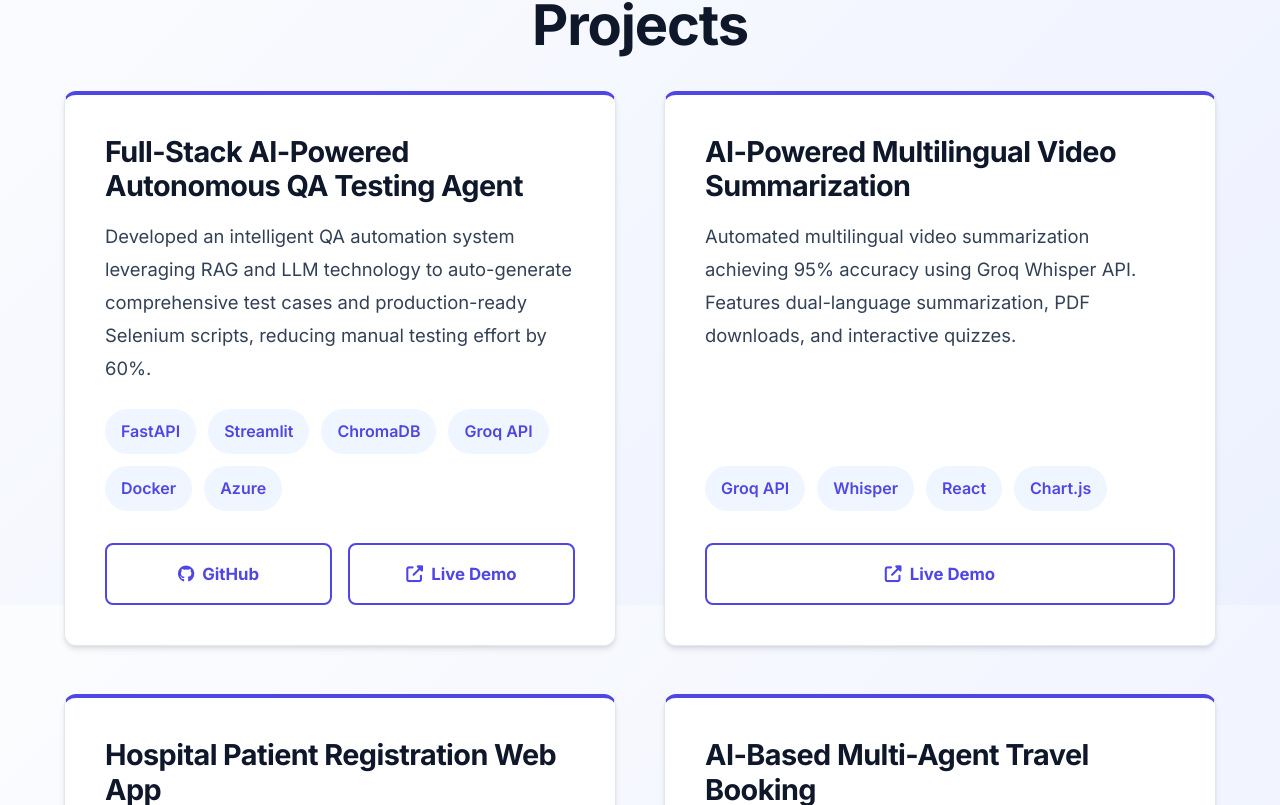
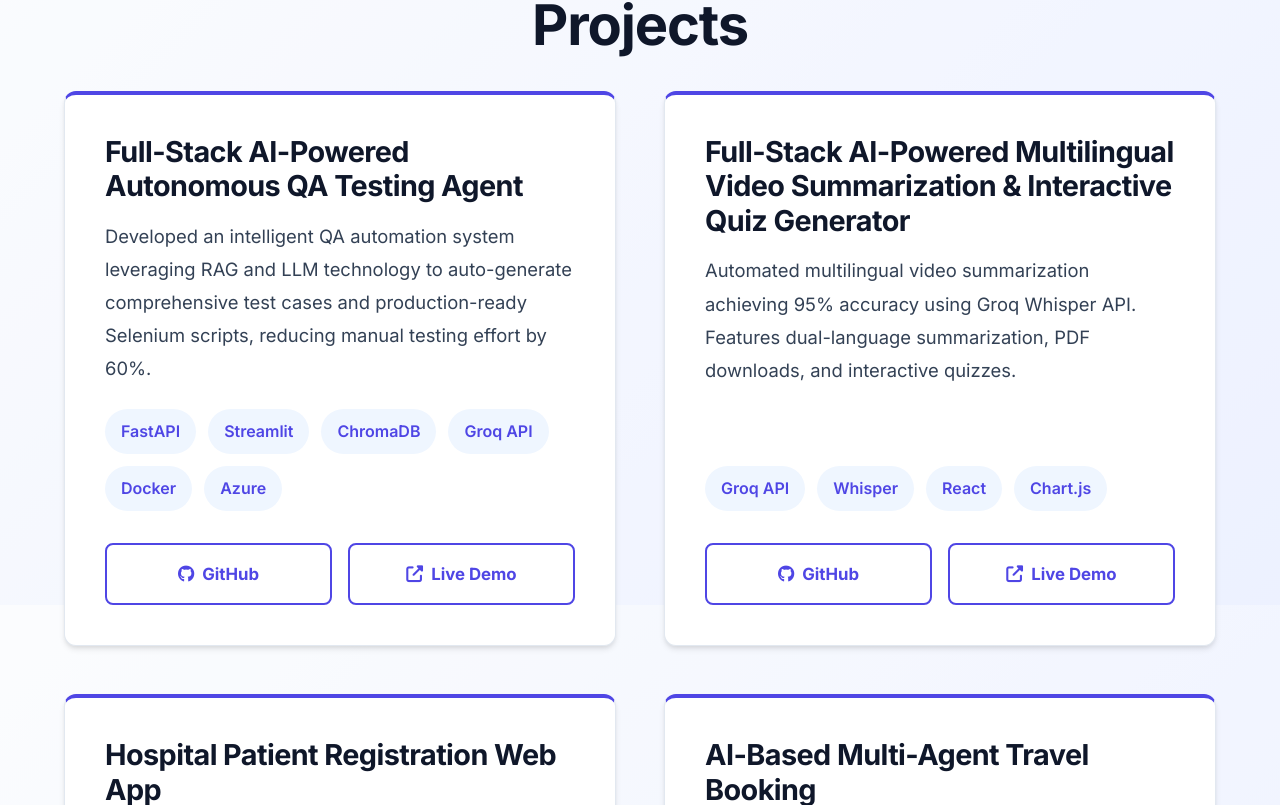
Before and after one commit to KasimVali2207/Portfolio, a React (Vite) app: page / in a window 1280 px wide. Shown: the part 2595-3400 px from the top of the page. Built offline with nearby package versions, Linux system fonts and the light colour scheme.

Commit message:
feat: add Projects component to display portfolio projects with details, technologies, and links.

```diff
--- a/src/components/Projects.jsx
+++ b/src/components/Projects.jsx
@@ -4,21 +4,21 @@ const Projects = () => {
             title: "Full-Stack AI-Powered Autonomous QA Testing Agent",
             desc: "Developed an intelligent QA automation system leveraging RAG and LLM technology to auto-generate comprehensive test cases and production-ready Selenium scripts, reducing manual testing effort by 60%.",
             tech: ["FastAPI", "Streamlit", "ChromaDB", "Groq API", "Docker", "Azure"],
-            github: "https://github.com/KasimVali2207/Autonomous-QA-Agent",
+            github: "https://github.com/KasimVali2207/OCEANAI_ASSIGNMENT_",
             demo: "https://oceanaiqa.westus2.cloudapp.azure.com"
         },
         {
-            title: "AI-Powered Multilingual Video Summarization",
+            title: "Full-Stack AI-Powered Multilingual Video Summarization & Interactive Quiz Generator",
             desc: "Automated multilingual video summarization achieving 95% accuracy using Groq Whisper API. Features dual-language summarization, PDF downloads, and interactive quizzes.",
             tech: ["Groq API", "Whisper", "React", "Chart.js"],
-            github: null,
+            github: "https://github.com/KasimVali2207/AI_Lecture_Extractor.git",
             demo: "https://ai-lecture-extractor-2.onrender.com/"
         },
         {
             title: "Hospital Patient Registration Web App",
             desc: "Full-stack CRUD application reducing manual processing by 40%. Features real-time screenshot capture for auditability and mobile-friendly UI.",
             tech: ["Flask", "MongoDB", "Bootstrap", "html2canvas"],
-            github: null,
+            github: "https://github.com/KasimVali2207/Hospital_Patient_Registration.git",
             demo: "https://hospital-patient-registration-f2sr.onrender.com/"
         },
         {
```
